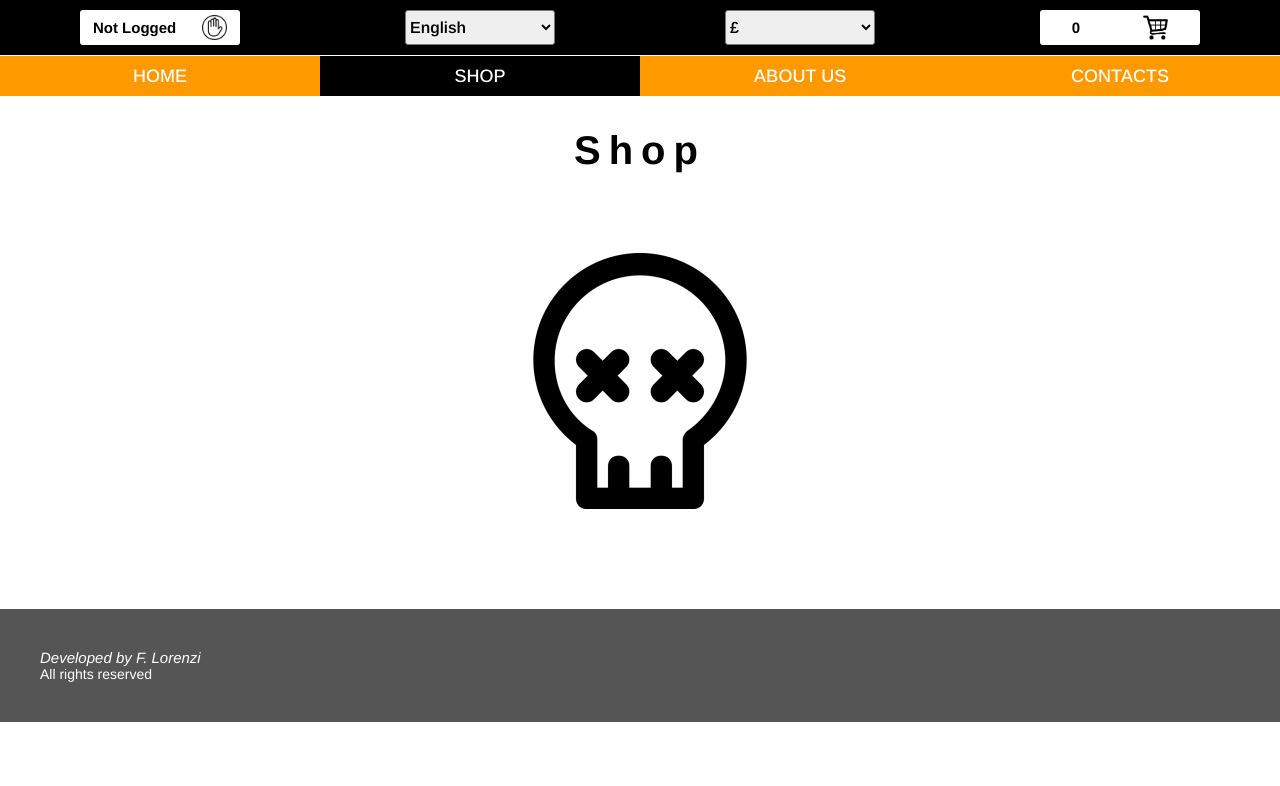
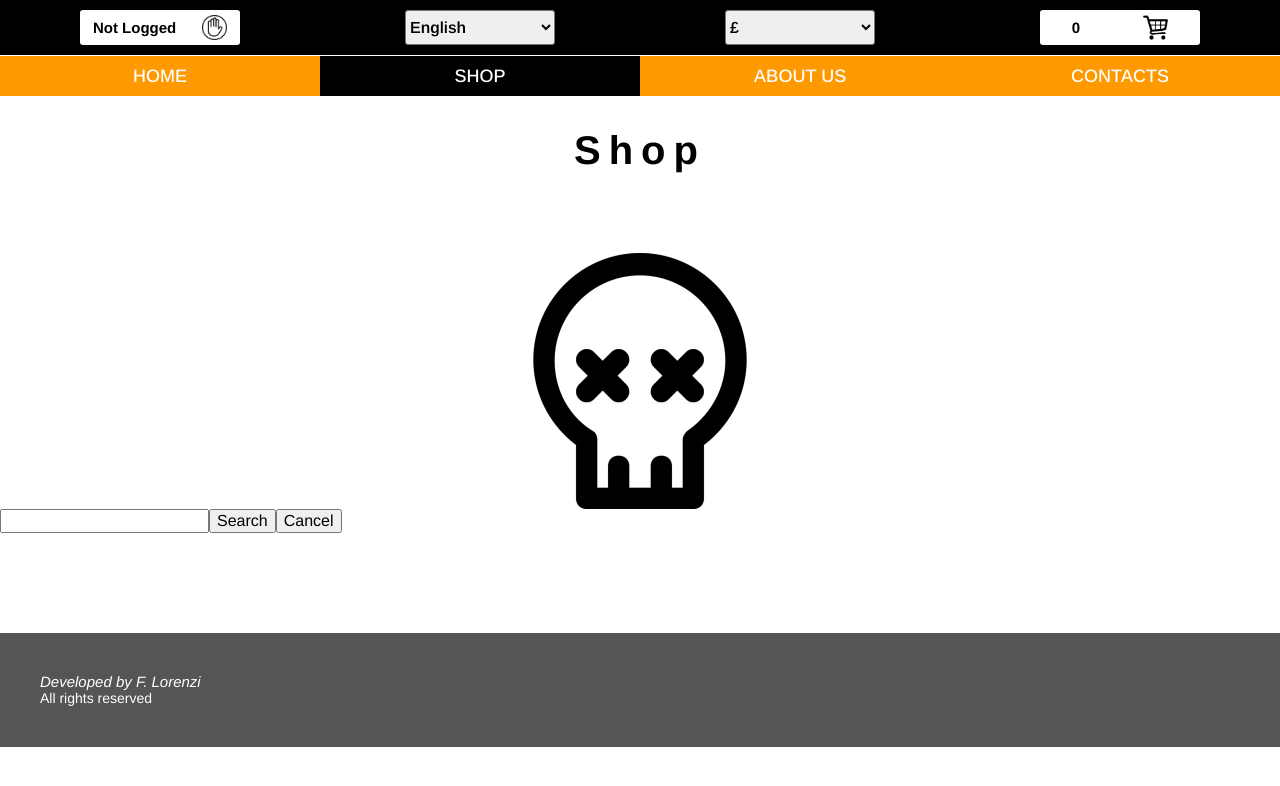
Before and after one commit to fabiolorenzi/tha-shirt, a React (Create React App) app in the folder client/: page /shop in a window 1280 px wide. Shown: the top 786 px of the page. Built offline with nearby package versions, Linux system fonts and the light colour scheme; no server answers; a web font is replaced by a local one.

Commit message:
created SearchBar component

```diff
--- /dev/null
+++ b/client/src/components/Shop/SearchBar.jsx
@@ -0,0 +1,51 @@
+import React, { useState, useEffect } from "react";
+import axios from "axios";
+import "./stylesheets/SearchBar.css";
+
+function SearchBar() {
+    const [search, setSearch] = useState("");
+    const [prods, setProds] = useState([]);
+
+    useEffect(() => {
+        axios.get("http://localhost:8082/api/products/")
+            .then(res => setProds(res.data))
+            .catch(err => alert("Not possible to search now. Please retry later."));
+    }, []);
+
+    function handleChange(e) {
+        e.preventDefault();
+        setSearch(e.target.value);
+    };
+
+    let searchedProd = [];
+
+    function searchItems(e) {
+        e.preventDefault();
+        searchedProd = [];
+        prods.forEach(prod => {
+            if (prod.name.toLowerCase().includes(search.toLowerCase())) {
+                searchedProd.push(prod);
+            }
+        });
+    };
+
+    const emptySearch = e => {
+        e.preventDefault();
+        window.location.reload();
+    };
+
+    return(
+        <div className="SBContainer">
+            <input
+                type="text"
+                name="search"
+                value={search.value}
+                onChange={handleChange}
+            />
+            <button onClick={searchItems}>Search</button>
+            <button onClick={emptySearch}>Cancel</button>
+        </div>
+    );
+};
+
+export default SearchBar;
--- a/client/src/components/Shop/Shop.jsx
+++ b/client/src/components/Shop/Shop.jsx
@@ -4,6 +4,8 @@ import { Helmet } from "react-helmet";
 import "./stylesheets/Shop.css";
 
 import Logo from "../../img/tha-shirt-logo.png";
+
+import SearchBar from "./SearchBar.jsx";
 
 function Shop() {
     const burgerState = useSelector(state => state.burgerButtonState);
@@ -22,6 +24,7 @@ function Shop() {
                 </div>
             </div>
             <div className="searchBar" data-testid="searchBar">
+                <SearchBar />
             </div>
             <div className="shopList" data-testid="shopList">
             </div>
--- /dev/null
+++ b/client/src/components/Shop/stylesheets/SearchBar.css
@@ -0,0 +1,6 @@
+.SBContainer {
+  display: block;
+  width: 100%;
+  background-color: #ffffff;
+}
+/*# sourceMappingURL=SearchBar.css.map */
--- /dev/null
+++ b/client/src/components/Shop/stylesheets/SearchBar.scss
@@ -0,0 +1,8 @@
+@import "../../shared/stylesheets/var.scss";
+@import "../../shared/stylesheets/openHiddenMenu.scss";
+
+.SBContainer {
+    display: block;
+    width: 100%;
+    background-color: $color2;
+}
```
Also changed, not shown: 1 other file (tests, documents, lock files or other folders).
